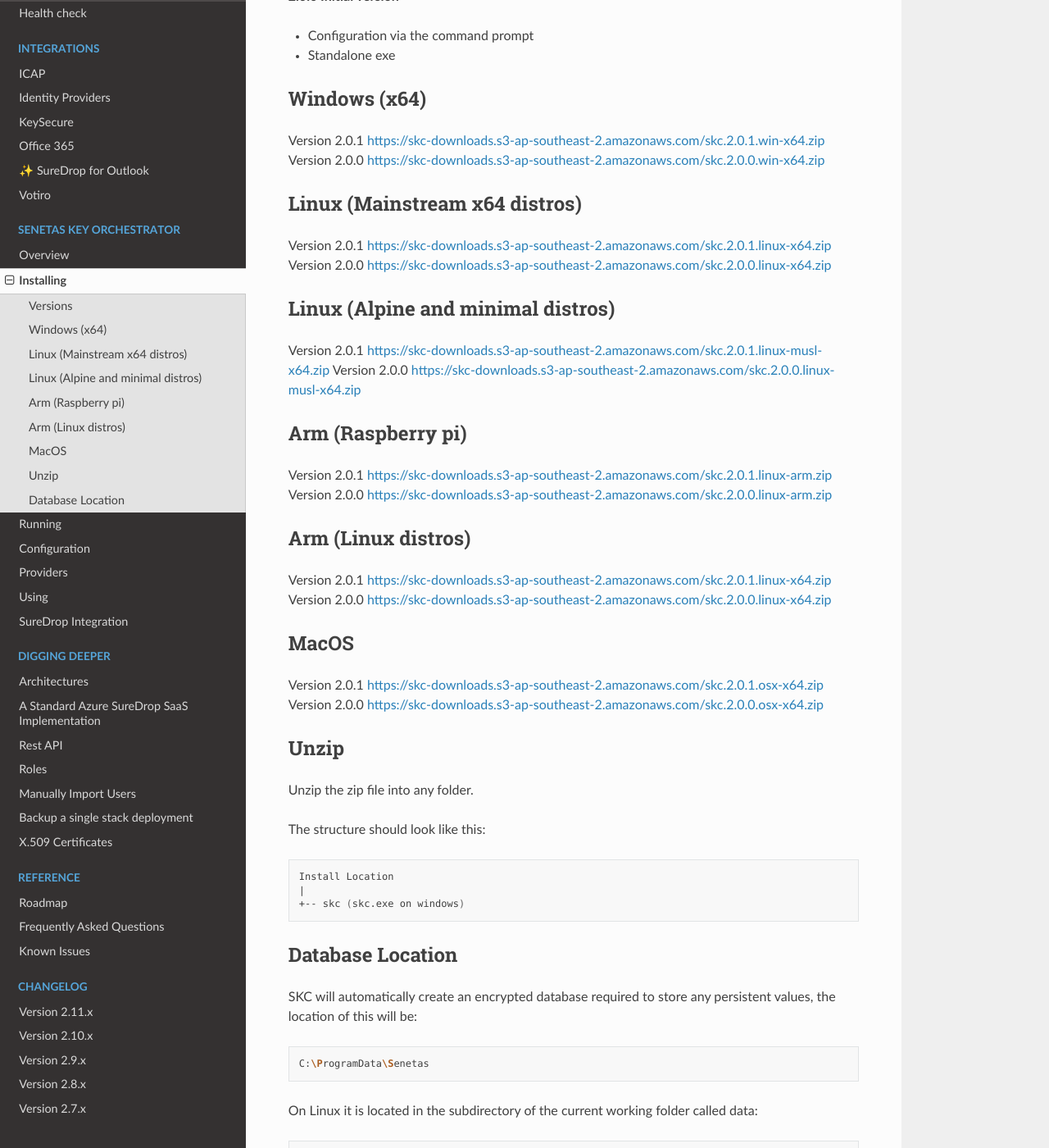
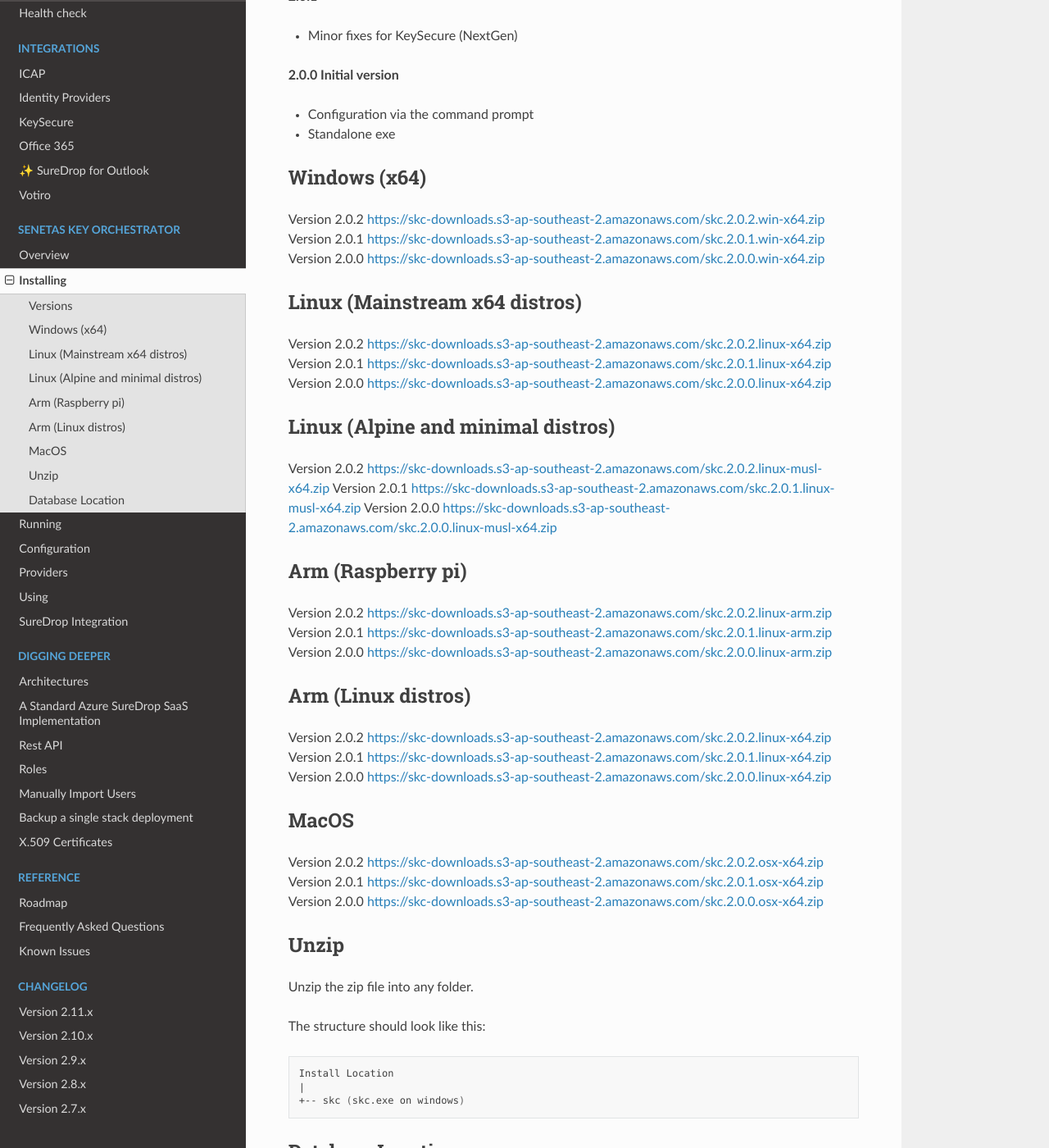
Before and after one commit to Senetas/SureDrop, a Sphinx documentation site: the page built from docs/source/SKC/Installing.rst, in a window 1280 px wide and 1400 px high, scrolled down 328 px. Shown: the whole window at 82% size. Built offline with Sphinx 7.4.7 and the Read the Docs theme 2.0.0, drawn with Linux system fonts in a browser that asks for light colours; some of the changed text lies outside the part shown.

```diff
--- a/docs/source/SKC/Installing.rst
+++ b/docs/source/SKC/Installing.rst
@@ -3,6 +3,10 @@ Installing
 
 Versions
 --------
+
+**2.0.2**
+
+- Updated the xip certificate
 
 **2.0.1**
 
@@ -20,36 +24,42 @@ Versions
 Windows (x64)
 -------------
 
+Version 2.0.2 https://skc-downloads.s3-ap-southeast-2.amazonaws.com/skc.2.0.2.win-x64.zip
 Version 2.0.1 https://skc-downloads.s3-ap-southeast-2.amazonaws.com/skc.2.0.1.win-x64.zip
 Version 2.0.0 https://skc-downloads.s3-ap-southeast-2.amazonaws.com/skc.2.0.0.win-x64.zip
 
 Linux (Mainstream x64 distros)
 ------------------------------
 
+Version 2.0.2 https://skc-downloads.s3-ap-southeast-2.amazonaws.com/skc.2.0.2.linux-x64.zip
 Version 2.0.1 https://skc-downloads.s3-ap-southeast-2.amazonaws.com/skc.2.0.1.linux-x64.zip
 Version 2.0.0 https://skc-downloads.s3-ap-southeast-2.amazonaws.com/skc.2.0.0.linux-x64.zip
 
 Linux (Alpine and minimal distros)
 ----------------------------------
 
+Version 2.0.2 https://skc-downloads.s3-ap-southeast-2.amazonaws.com/skc.2.0.2.linux-musl-x64.zip
 Version 2.0.1 https://skc-downloads.s3-ap-southeast-2.amazonaws.com/skc.2.0.1.linux-musl-x64.zip
 Version 2.0.0 https://skc-downloads.s3-ap-southeast-2.amazonaws.com/skc.2.0.0.linux-musl-x64.zip
 
 Arm (Raspberry pi)
 ------------------
 
+Version 2.0.2 https://skc-downloads.s3-ap-southeast-2.amazonaws.com/skc.2.0.2.linux-arm.zip
 Version 2.0.1 https://skc-downloads.s3-ap-southeast-2.amazonaws.com/skc.2.0.1.linux-arm.zip
 Version 2.0.0 https://skc-downloads.s3-ap-southeast-2.amazonaws.com/skc.2.0.0.linux-arm.zip
 
 Arm (Linux distros)
 -------------------
 
+Version 2.0.2 https://skc-downloads.s3-ap-southeast-2.amazonaws.com/skc.2.0.2.linux-x64.zip
 Version 2.0.1 https://skc-downloads.s3-ap-southeast-2.amazonaws.com/skc.2.0.1.linux-x64.zip
 Version 2.0.0 https://skc-downloads.s3-ap-southeast-2.amazonaws.com/skc.2.0.0.linux-x64.zip
 
 MacOS
 -----
 
+Version 2.0.2 https://skc-downloads.s3-ap-southeast-2.amazonaws.com/skc.2.0.2.osx-x64.zip
 Version 2.0.1 https://skc-downloads.s3-ap-southeast-2.amazonaws.com/skc.2.0.1.osx-x64.zip
 Version 2.0.0 https://skc-downloads.s3-ap-southeast-2.amazonaws.com/skc.2.0.0.osx-x64.zip
 
```
